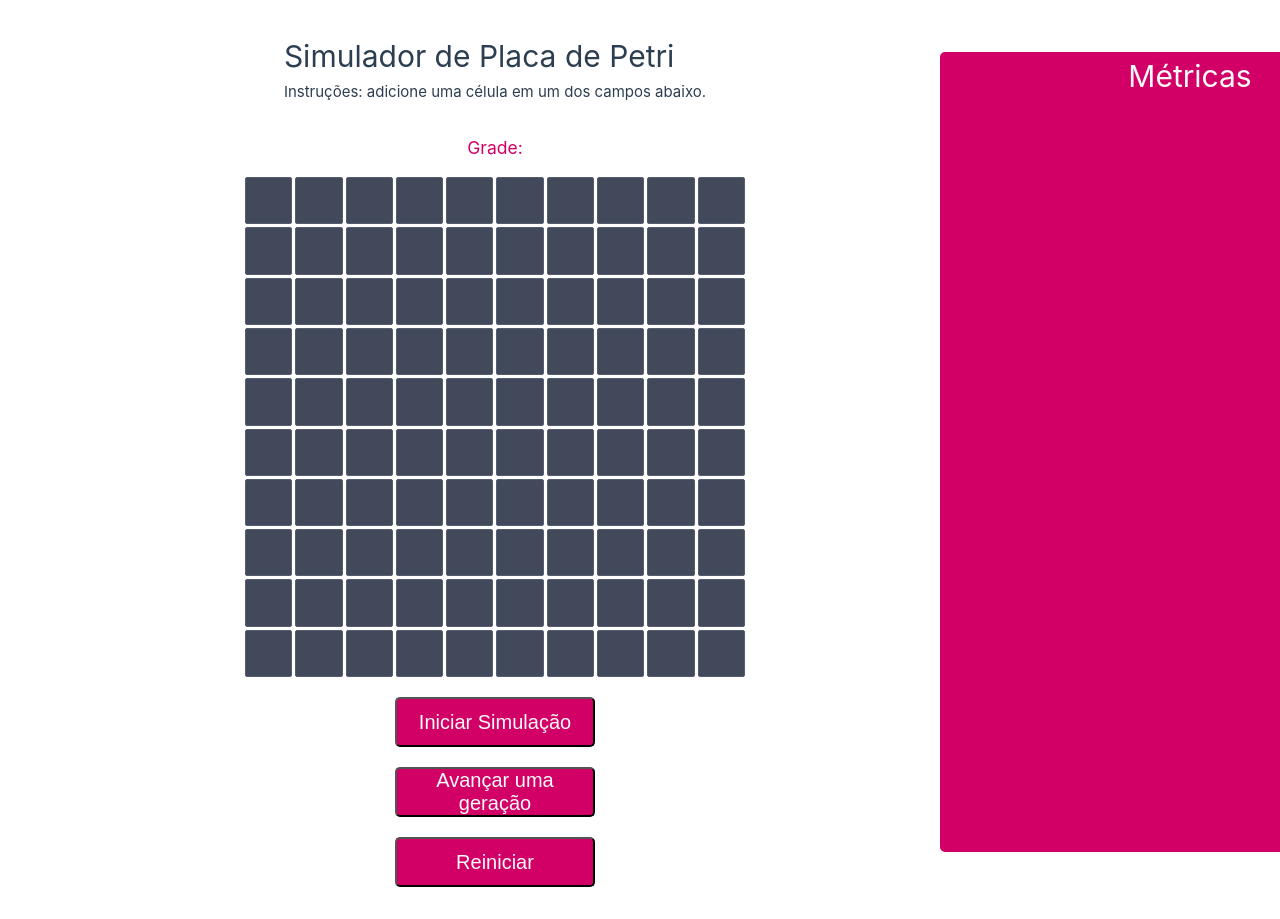
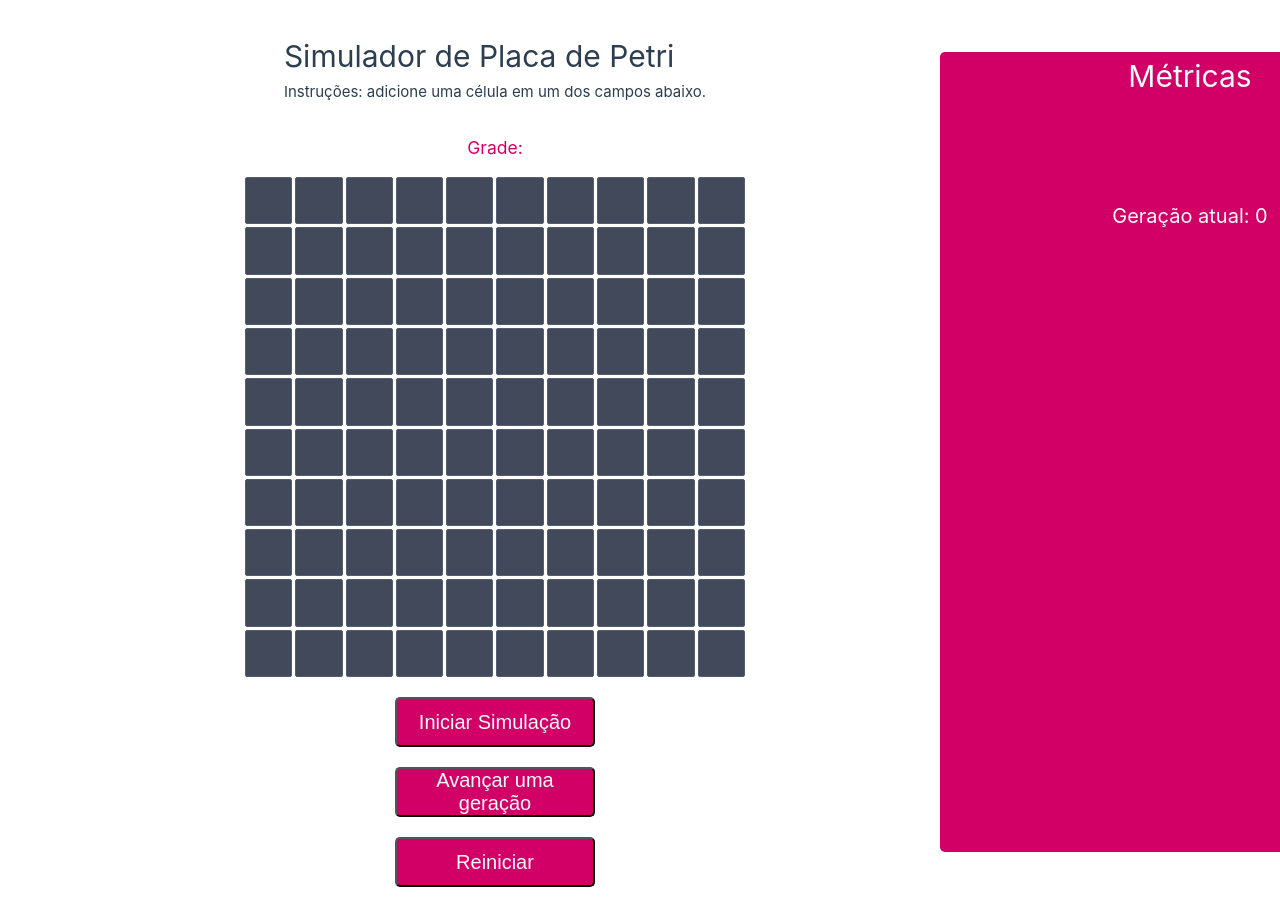
Before and after one commit to beastartare/Placa-de-Petri, a Vue app in the folder frontend/: page / in a window 1280 px wide. Shown: the top 919 px of the page. Built offline with nearby package versions, Linux system fonts and the light colour scheme.

Commit message:
Contador de geracoes

```diff
--- a/frontend/src/App.vue
+++ b/frontend/src/App.vue
@@ -115,7 +115,7 @@ onBeforeUnmount(() => {
         </Button>
       </div>
       <aside class="metricas">
-        <Metrics />
+        <Metrics :numGeracoes="numGeracoes" />
       </aside>
     </div>
   </div>
--- a/frontend/src/components/Metrics.vue
+++ b/frontend/src/components/Metrics.vue
@@ -1,8 +1,13 @@
-<script setup></script>
+<script>
+export default {
+  props: ["numGeracoes"],
+};
+</script>
 
 <template>
   <div class="metrics">
     <h1>Métricas</h1>
+    <p>Geração atual: {{ numGeracoes }}</p>
   </div>
 </template>
 
@@ -10,12 +15,18 @@
 .metrics {
   background-color: #d20066;
   display: flex;
+  flex-direction: column;
+  align-items: center;
   width: 500px;
   height: 800px;
   border-radius: 5px;
   color: #fafafa;
   margin-top: 20px;
   font-size: 20px;
-  justify-content: center;
+  justify-content: flex-start;
+}
+
+.metrics p {
+  margin-top: 100px;
 }
 </style>
```
